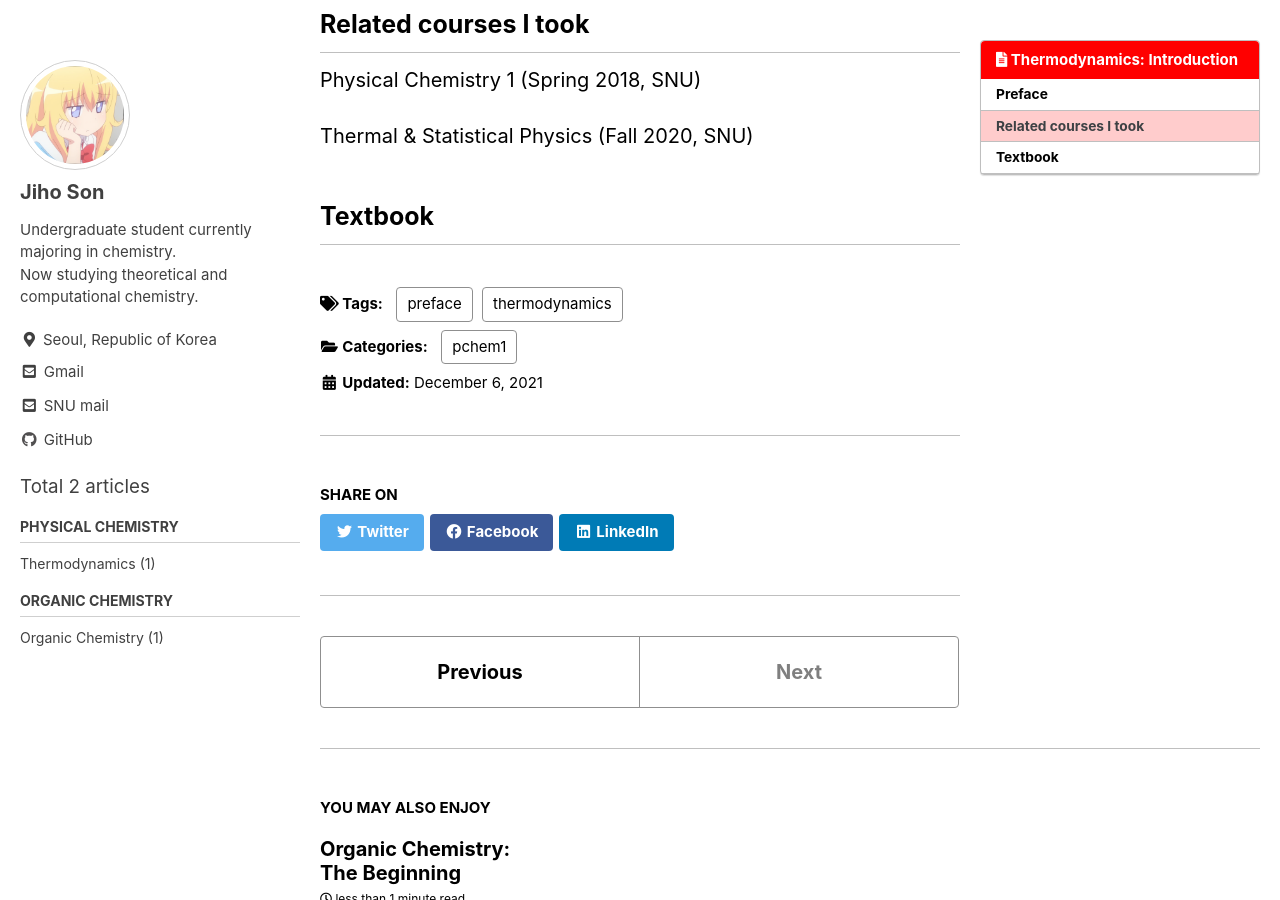
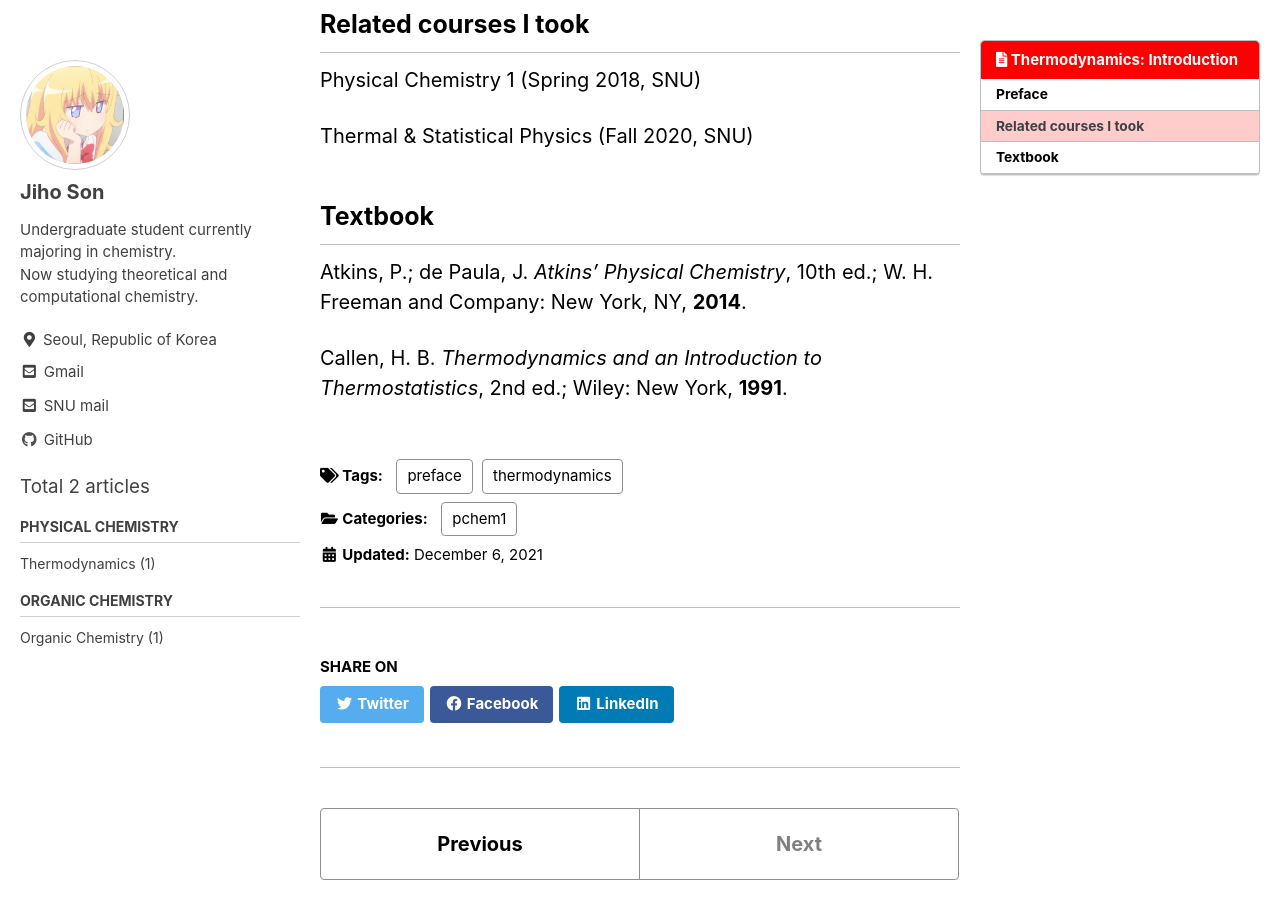
Before and after one commit to kadryjh1724/kadryjh1724.github.io, a Jekyll site: the page built from _posts/2021-12-06-pchem1-001.md, in a window 1280 px wide and 900 px high, scrolled down 608 px. Built offline with Jekyll 4.4.1, drawn with Linux system fonts in a browser that asks for light colours; cached includes are drawn as plain includes; comment, search, counter and statistics services are not loaded.

Commit message:
fixed one article

```diff
--- a/_posts/2021-12-06-pchem1-001.md
+++ b/_posts/2021-12-06-pchem1-001.md
@@ -22,4 +22,6 @@ Thermal & Statistical Physics (Fall 2020, SNU)
 
 ## Textbook
 
-<!--Vollhardt, P. K.; Schore, N. *Organic Chemistry*, 8th ed.; W. H. Freeman and Company: New York, NY, **2018**.-->
+Atkins, P.; de Paula, J. *Atkins' Physical Chemistry*, 10th ed.; W. H. Freeman and Company: New York, NY, **2014**.
+
+Callen, H. B. *Thermodynamics and an Introduction to Thermostatistics*, 2nd ed.; Wiley: New York, **1991**.
```
